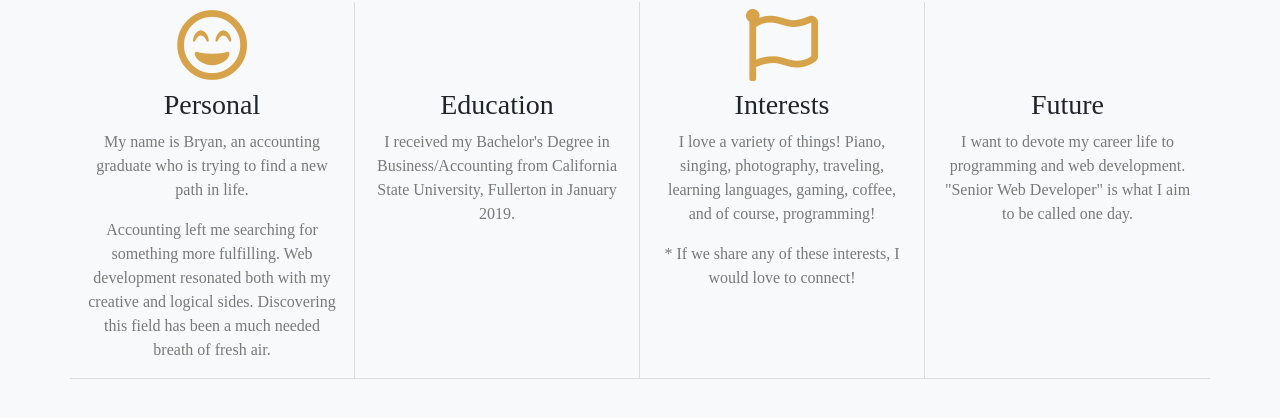
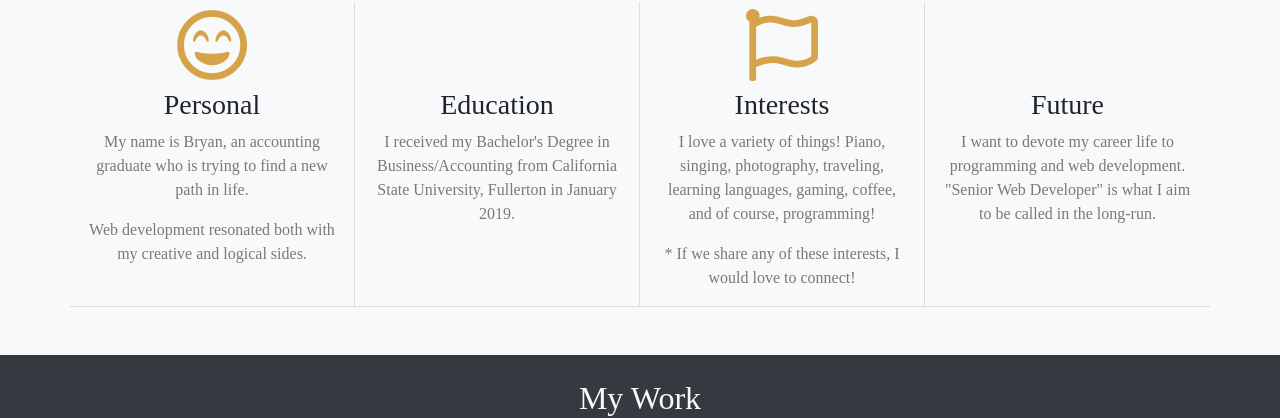
Before and after one commit to bryanMeneses/myportfolio, a React (Create React App) app: page / in a window 1280 px wide. Shown: the part 1470-1888 px from the top of the page. Built offline with nearby package versions, Linux system fonts and the light colour scheme.

Commit message:
minor changes to about me section

```diff
--- a/src/components/aboutme/AboutMe.js
+++ b/src/components/aboutme/AboutMe.js
@@ -18,7 +18,7 @@ const AboutMe = () => {
               find a new path in life.
             </p>
             <p>
-              Accounting left me searching for something more fulfilling. Web development resonated both with my creative and logical sides. Discovering this field has been a much needed breath of  fresh air.
+              Web development resonated both with my creative and logical sides.
             </p>
           </Col>
           <Col className="myCard1" sm="10" md="6" lg="3">
@@ -40,14 +40,14 @@ const AboutMe = () => {
                 </p>
             <p>
               * If we share any of these interests, I would love to connect!
-                </p>
+            </p>
           </Col>
           <Col className="myCard2" sm="10" md="6" lg="3">
             <i className="goldText fas fa-long-arrow-alt-right display-3" />
             <h3>Future</h3>
             <p>
               I want to devote my career life to programming and web
-              development. "Senior Web Developer" is what I aim to be called one day.
+              development. "Senior Web Developer" is what I aim to be called in the long-run.
             </p>
           </Col>
         </Row>
```
